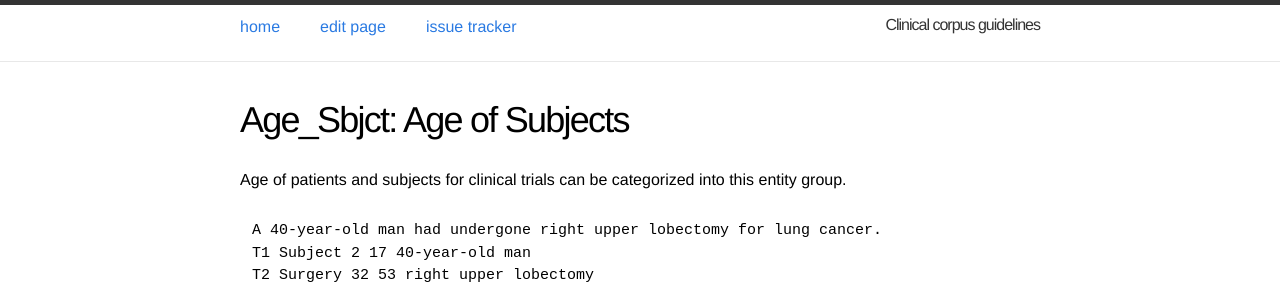
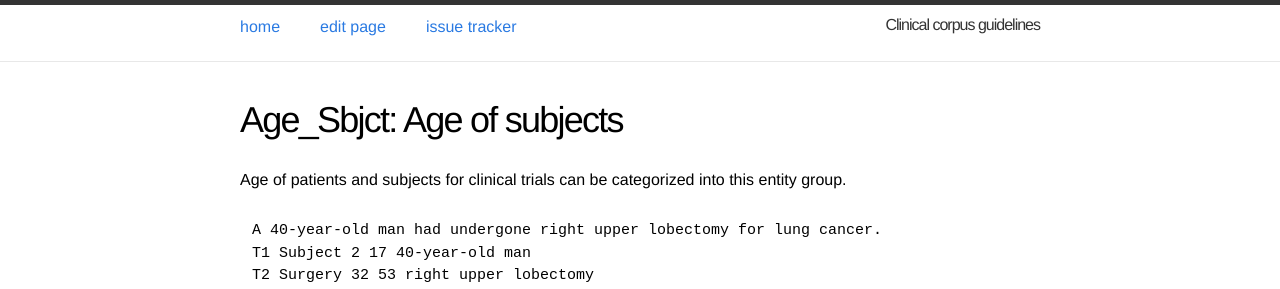
Before and after one commit to ezcatdb/clinicalcorpus-guidelines, a Jekyll site: the page built from _entity/Age_sbjct.md, in a window 1280 px wide. Shown: the top 289 px of the page. Built offline with Jekyll 4.4.1, drawn with Linux system fonts in a browser that asks for light colours.

```diff
--- a/_entity/Age_sbjct.md
+++ b/_entity/Age_sbjct.md
@@ -1,10 +1,9 @@
 ---
 layout: entry
 title: "Age_Sbjct"
-shortdef: "Age of Subjects"
+shortdef: "Age of subjects"
 order: 9
 ---
-
 
 <!--
 -->
```
